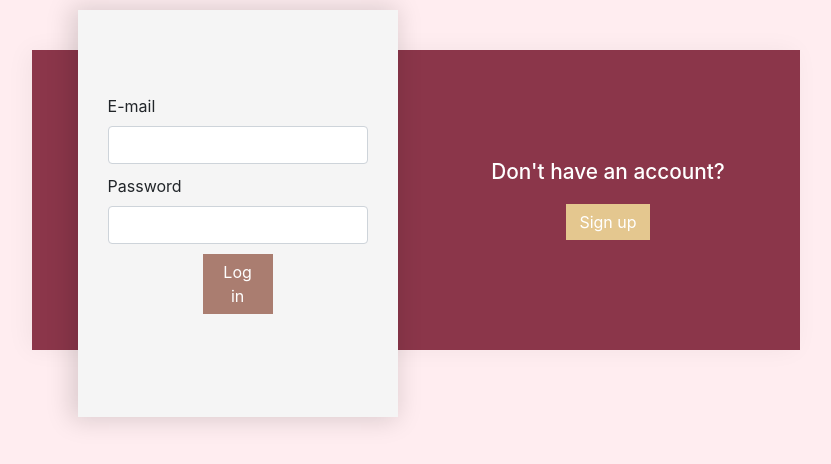
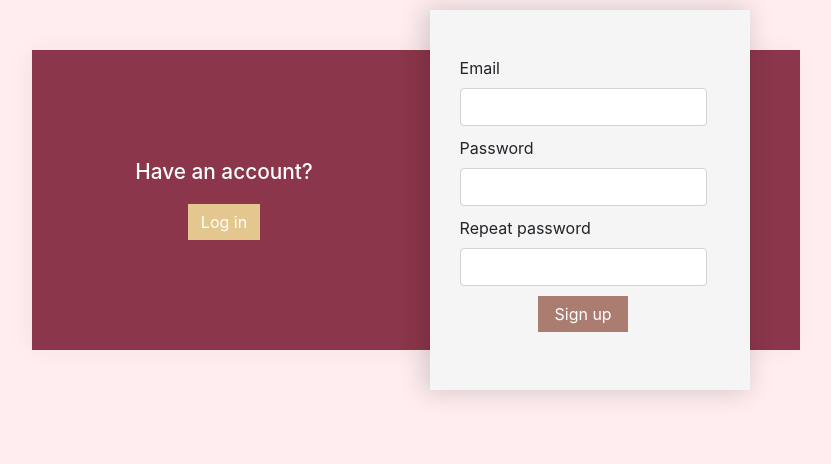
Before and after one commit to Justeffie/angular-form, an Angular app: page /signup in a window 1280 px wide. Shown: the top 464 px of the page, without its empty margins (224-1055 px from the left). Built offline with nearby package versions, Linux system fonts and the light colour scheme.

Commit message:
transición entre componentes

```diff
--- a/src/app/login/login.component.css
+++ b/src/app/login/login.component.css
@@ -1,21 +1,15 @@
-.login {
-  width: 100%;
-  padding: 10px;
-}
-
 form {
   width: 100%;
   display: flex;
-  height: 307px;
+  height: 280px;
   margin: 10% 0;
-  padding: 20px;
+  padding: 30px;
   flex-direction: column;
   justify-items: center;
   justify-content: center;
   transform: translateY(0px);
   opacity: 1;
   transition: all 1s;
-
 }
 
 input {
--- a/src/app/login/login.component.html
+++ b/src/app/login/login.component.html
@@ -1,4 +1,3 @@
-<div class="login">
 <form  [formGroup]="form" (ngSubmit)="onSumbit()" class="form-group" #login>
   <label for="email">E-mail</label>
   <input type="text" id="email" formControlName="email" class="form-control">
@@ -10,4 +9,3 @@
   <span *ngIf="form.get('password').errors?.minlength  && form.get('password').touched">Password must have at least 6 characters</span>
   <button type="submit">Log in</button>
 </form>
-</div>
--- a/src/app/signup/signup.component.css
+++ b/src/app/signup/signup.component.css
@@ -1,25 +1,19 @@
-.signup {
-  width: 100%;
-  padding: 10px;
-}
 
 form {
   width: 100%;
   display: flex;
   width: 307px;
   margin: 5% 0;
-  padding: 20px;
+  padding: 30px;
   flex-direction: column;
   justify-items: center;
   justify-content: center;
   transform: translateX(-300px);
   transition: all 1s;
   opacity: 0;
-  display: none;
 }
 
 .translate {
-  display: block;
   transform: translateX(0px);
   opacity: 1;
 }
--- a/src/app/signup/signup.component.html
+++ b/src/app/signup/signup.component.html
@@ -1,4 +1,3 @@
-<div class="signup">
 <form [formGroup]="formulario" (ngSubmit)="onSubmit()" class="form-group" #signup>
   <label for="email2">Email</label>
   <input type="text" id="email2" formControlName="email" class="form-control">
@@ -15,4 +14,3 @@
   <span *ngIf="formulario.get('pass').errors?.passwordNotEqual && formulario.get('pass').touched">Passwords don't match</span>
   <button type="submit">Sign up</button>
 </form>
-</div>
--- a/src/app/signup/signup.component.ts
+++ b/src/app/signup/signup.component.ts
@@ -17,6 +17,7 @@ export class SignupComponent implements OnInit, OnDestroy {
 
   ngOnInit() {
     this.initForm();
+
     this.formSubscription = this.formServce.showSignup.subscribe(show => {
       if (show){
         this.renderer.addClass(this.signup.nativeElement, 'translate');
--- a/src/app/welcome/welcome.component.css
+++ b/src/app/welcome/welcome.component.css
@@ -46,6 +46,7 @@ h4 {
 .white {
   overflow: hidden;
   width: 25%;
+  min-height: 380px;
   margin:20px;
   position: absolute;
   box-shadow: -4px 0px 24px 3px rgba(0,0,0,0.15);
--- a/src/app/welcome/welcome.component.html
+++ b/src/app/welcome/welcome.component.html
@@ -1,16 +1,15 @@
 <section>
   <div class="white white-left" #white>
-    <app-login></app-login>
-    <app-signup></app-signup>
+    <router-outlet></router-outlet>
   </div>
   <div class="account-container">
     <div class="account">
       <h4>Have an account?</h4>
-      <button (click)="toggleForms()">Log in</button>
+      <button routerLink="login" (click)="toggleForms()">Log in</button>
     </div>
     <div class="no-account">
       <h4>Don't have an account?</h4>
-      <button (click)="toggleForms()">Sign up</button>
+      <button routerLink="signup" (click)="toggleForms()">Sign up</button>
     </div>
   </div>
 </section>
--- a/src/app/welcome/welcome.component.ts
+++ b/src/app/welcome/welcome.component.ts
@@ -1,18 +1,51 @@
 import {AfterViewInit, Component, ElementRef, Input, OnInit, Renderer2, ViewChild} from '@angular/core';
 import {FormService} from "../form.service";
+import{ActivatedRoute} from "@angular/router";
+import {
+    trigger,
+    transition,
+    style,
+    query,
+    group,
+    animateChild,
+    animate,
+    keyframes,
+    state,
+  } from '@angular/animations';
 
 @Component({
   selector: 'app-welcome',
   templateUrl: './welcome.component.html',
-  styleUrls: ['./welcome.component.css']
+  styleUrls: ['./welcome.component.css'],
+  animations: [
+    trigger('routeAnimations', [
+        state('small', style({
+            transform: 'scale(1)',
+        })),
+        state('large', style({
+            transform: 'scale(1.2)',
+        })),
+        transition('small => large', animate('100ms ease-in'))
+    ]) // close the array after the transition
+]
 })
 export class WelcomeComponent implements OnInit {
   @ViewChild('white', {static:true}) white: ElementRef;
   show: boolean;
 
-  constructor(private renderer: Renderer2, private formService: FormService) { }
+  constructor(private renderer: Renderer2, private formService: FormService, private route: ActivatedRoute) { }
 
   ngOnInit() {
+    if (window.location.pathname === "/signup") {
+      if (this.white.nativeElement.classList.contains('white-left')) {
+        this.renderer.removeClass(this.white.nativeElement,'white-left');
+        this.renderer.addClass(this.white.nativeElement, 'white-right');
+        this.formService.toggleForms(false, true);
+        this.show= false;
+
+      }
+    }
+    console.log(window.location.pathname);
   }
 
   toggleForms() {
@@ -29,5 +62,4 @@ export class WelcomeComponent implements OnInit {
      this.show= true;
    }
   }
-
 }
```
Also changed, not shown: src/app/app-routing.module.ts (added, +18 -0 lines), src/app/app.module.ts (+9 -2 lines), src/app/route-animations.ts (added, +44 -0 lines). Lines whose indentation alone changed are shown as unchanged.
